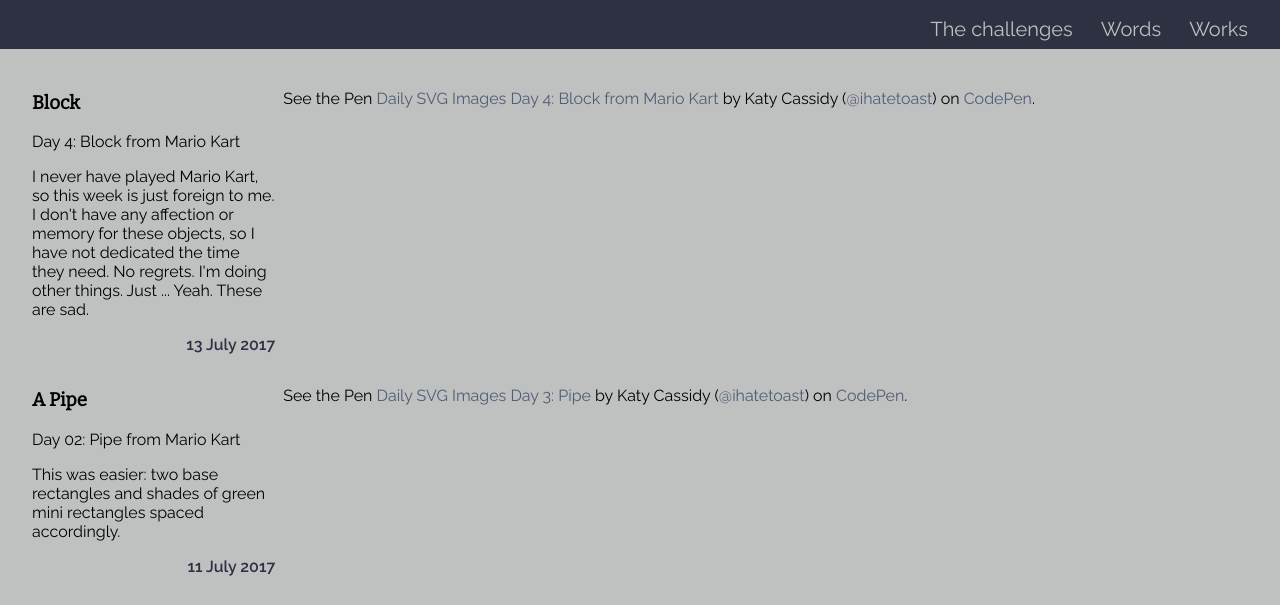
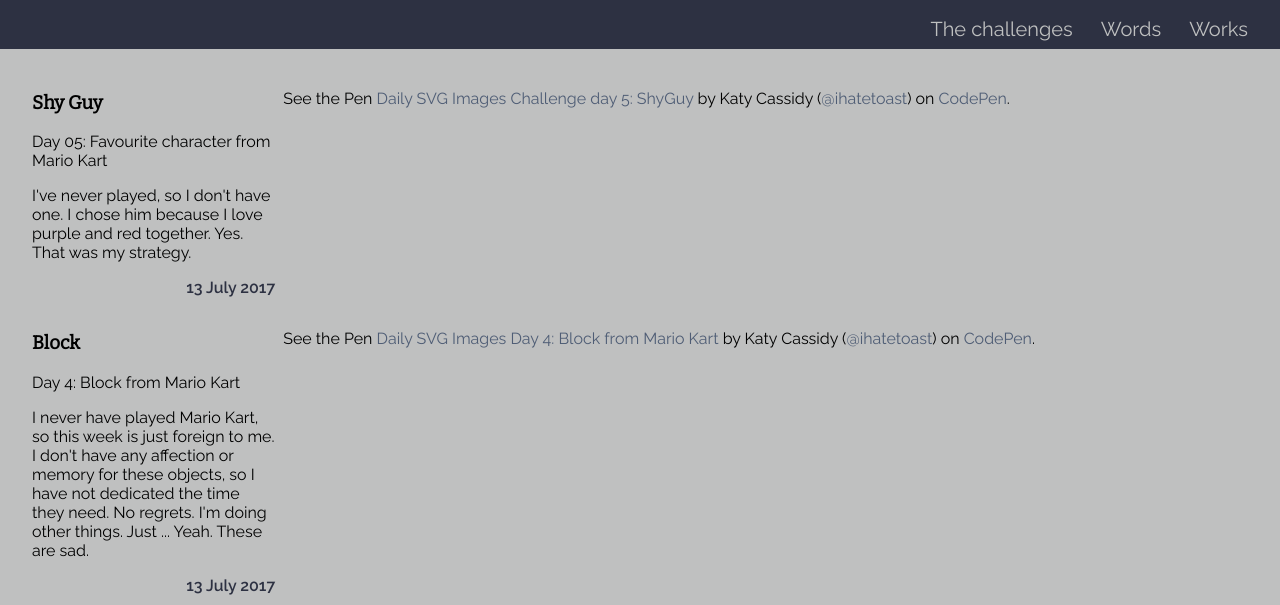
Before and after one commit to ihatetoast/dailysvgimages, a plain HTML site: page index.html in a window 1280 px wide. Shown: the part 141-746 px from the top of the page. Drawn offline with nearby package versions, Linux system fonts and the light colour scheme; a script that the page names is missing.

Commit message:
day 5 done. shy guy

```diff
--- a/index.html
+++ b/index.html
@@ -20,6 +20,26 @@
 			</div>
 		</header>
 		<section class="container">
+
+		<!-- ******************** -->
+		<!--******* DAY 05 *******-->
+		<!-- ******************** -->
+
+		<div class="indexList">
+			<div class="description">
+				<h3 class="title">Shy Guy</h3>
+				<p>Day 05: Favourite character from Mario Kart </p>
+				<p>I&apos;ve never played, so I don&apos;t have one. I chose him because I love purple and red together. Yes. That was my strategy.</p>
+				<div class="date">13 July 2017</div>
+			</div>
+
+			<div class="embedded">
+				<p data-height="520" data-theme-id="0" data-slug-hash="awMzaX" data-default-tab="html,result" data-user="ihatetoast" data-embed-version="2" data-pen-title="Daily SVG Images Challenge day 5: ShyGuy" class="codepen">See the Pen <a href="https://codepen.io/ihatetoast/pen/awMzaX/">Daily SVG Images Challenge day 5: ShyGuy</a> by Katy Cassidy (<a href="https://codepen.io/ihatetoast">@ihatetoast</a>) on <a href="https://codepen.io">CodePen</a>.</p>
+		<script async src="https://production-assets.codepen.io/assets/embed/ei.js"></script>
+			</div>
+		</div>
+
+
 
 <!-- ******************** -->
 <!--******* DAY 04 *******-->
```
Also changed, not shown: holder.html (+1 -1 lines), 1 other file.
